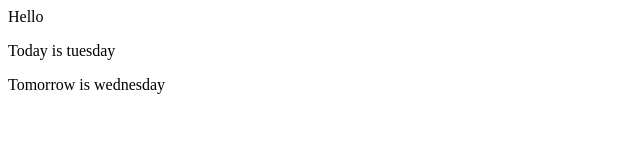
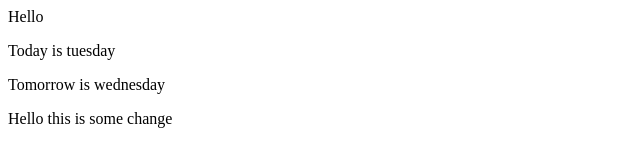
Before and after one commit to ThinhTA96/GitFlowTest, a plain HTML site: page index.html in a window 1280 px wide. Shown: the whole page, without its empty margins (0-640 px from the left). Drawn offline with Linux system fonts and the light colour scheme.

Commit message:
firstcommit

```diff
--- a/index.html
+++ b/index.html
@@ -2,4 +2,5 @@
     <p>Hello</p>
     <p>Today is tuesday</p>
     <p>Tomorrow is wednesday</p>
+    <p>Hello this is some change</p>
 </html>
```
Also changed, not shown: New Text Document.txt (added).
